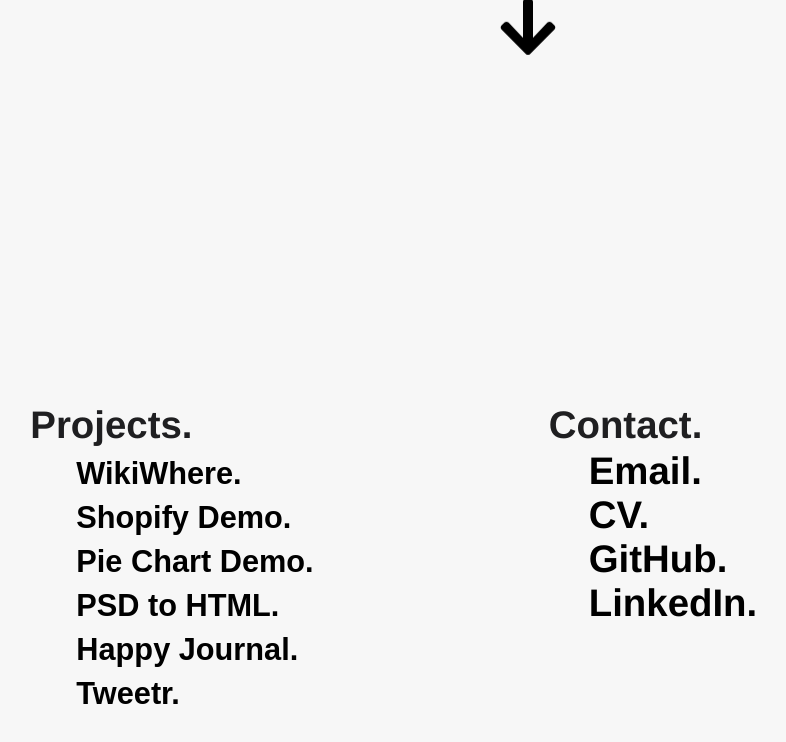
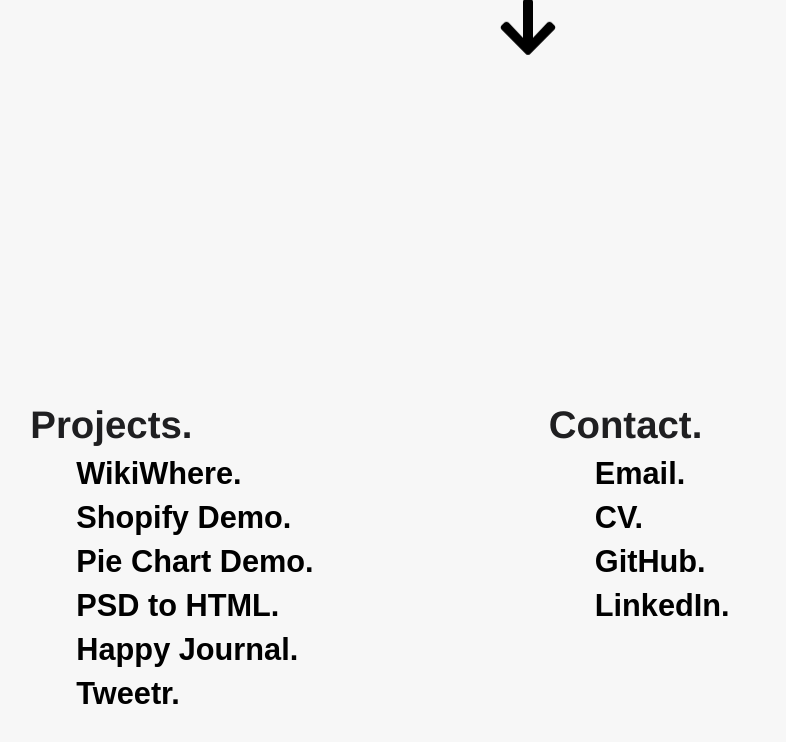
Before and after one commit to madebymak/portfolio-react, a React (Create React App) app: page / in a window 1280 px wide. Shown: the part 468-1210 px from the top of the page, without its empty margins (112-898 px from the left). Built offline with nearby package versions, Linux system fonts and the light colour scheme.

Commit message:
Update contact list styling

```diff
--- a/src/components/info.js
+++ b/src/components/info.js
@@ -21,10 +21,10 @@
                 <div className='col-6 info-col'>
                     <span className='heading'>Contact.</span>
                     <ul className='project-list'>
-                        <li><a href='mailto:mr.jmak@gmail.com' target='_blank' rel="noopener noreferrer">Email.</a></li>
-                        <li><a href='https://www.dropbox.com/s/id74r4pz3lkshc2/jacky_mak_resume.pdf?dl=0' target='_blank' rel="noopener noreferrer">CV.</a></li>
-                        <li><a href='https://github.com/madebymak' target='_blank' rel="noopener noreferrer">GitHub.</a></li>
-                        <li><a href='https://www.linkedin.com/in/jacky-mak' target='_blank' rel="noopener noreferrer">LinkedIn.</a></li>
+                        <li><a href='mailto:mr.jmak@gmail.com' target='_blank' rel="noopener noreferrer"><button>Email.</button></a></li>
+                        <li><a href='https://www.dropbox.com/s/id74r4pz3lkshc2/jacky_mak_resume.pdf?dl=0' target='_blank' rel="noopener noreferrer"><button>CV.</button></a></li>
+                        <li><a href='https://github.com/madebymak' target='_blank' rel="noopener noreferrer"><button>GitHub.</button></a></li>
+                        <li><a href='https://www.linkedin.com/in/jacky-mak' target='_blank' rel="noopener noreferrer"><button>LinkedIn.</button></a></li>
                     </ul>
                 </div>
             </div>
```
